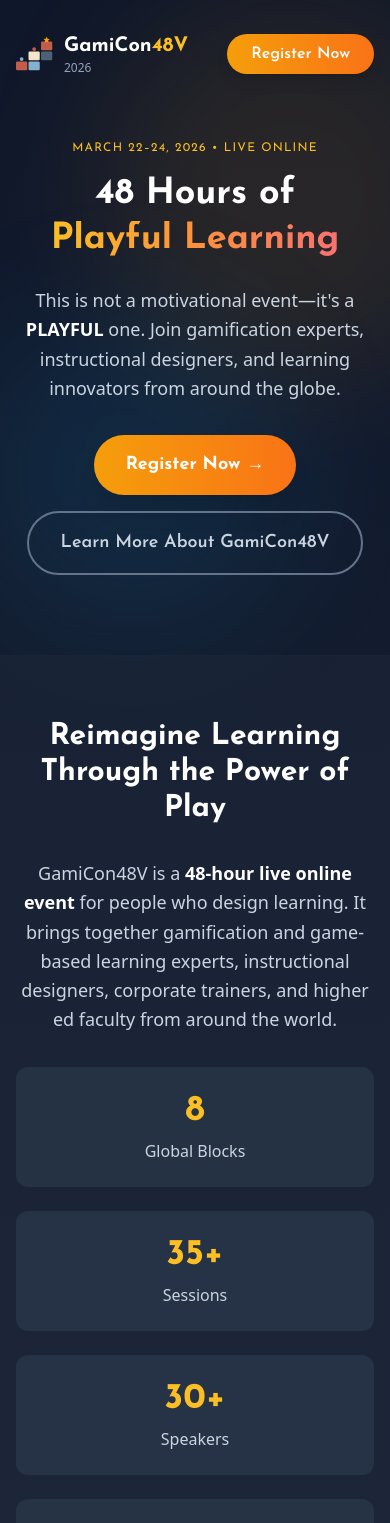
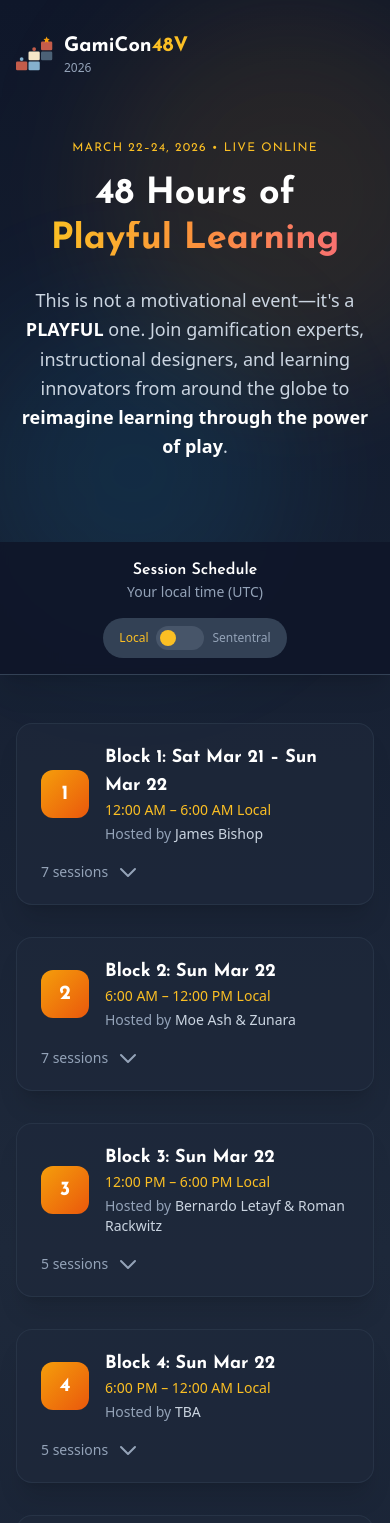
Before and after one commit to carriannlane-hub/gamicon48v-landing, a React (Vite) app: page / in a window 390 px wide. Shown: the top 1523 px of the page. Built offline with nearby package versions, Linux system fonts and the light colour scheme.

Commit message:
Refactor GamiCon component and add event timing
Refactor GamiCon48VLanding to GamiCon48VSchedule, add event timing logic, and update session handling.

```diff
--- a/src/App.jsx
+++ b/src/App.jsx
@@ -1,4 +1,4 @@
-import React, { useState, useEffect } from 'react';
+import React, { useState, useEffect, useMemo } from 'react';
 
 // Schedule data organized by block
 const scheduleData = [
@@ -80,7 +80,7 @@ const scheduleData = [
     host: "TBA",
     regions: "Western North America • Mexico • Central America",
     sessions: [
-      { time: "18:00", speaker: "Artrell Williams & Jazmin Webster", title: "Intro Block", type: "intro", country: "USA" },
+      { time: "18:00", speaker: "TBA", title: "Intro Block", type: "intro", country: "" },
       { time: "18:30", speaker: "Rebecca Arnett", title: "Hidden Gems: Free & Cheap Tools to Level Up Your Training", type: "playshop", country: "USA",
         description: "Stop paying for expensive platforms. Discover free game engines, design tools, and collaborative platforms that make gamification accessible to everyone." },
       { time: "20:00", speaker: "Steve Abrams", title: "Making the Story Move Us: Connecting Story Archetypes to Game Mechanics", type: "playshop", country: "USA" },
@@ -174,6 +174,27 @@ const scheduleData = [
   }
 ];
 
+// Event start and end times in UTC
+const EVENT_START = new Date("2026-03-22T00:00:00Z");
+const EVENT_END = new Date("2026-03-24T00:00:00Z");
+
+// Get session start time as Date object
+function getSessionStartTime(session, block) {
+  const [hours, minutes] = session.time.split(':').map(Number);
+  const date = new Date(block.gmtStart);
+  date.setUTCHours(hours, minutes, 0, 0);
+  return date;
+}
+
+// Get session end time (start of next session, or block end)
+function getSessionEndTime(session, sessionIndex, block) {
+  const sessions = block.sessions;
+  if (sessionIndex < sessions.length - 1) {
+    return getSessionStartTime(sessions[sessionIndex + 1], block);
+  }
+  return new Date(block.gmtEnd);
+}
+
 // Convert GMT time to user's local time
 function convertToLocal(gmtTimeStr, gmtDate) {
   const [hours, minutes] = gmtTimeStr.split(':').map(Number);
@@ -190,6 +211,14 @@ function convertToCentral(gmtTimeStr, gmtDate) {
   return date.toLocaleTimeString('en-US', { hour: 'numeric', minute: '2-digit', hour12: true, timeZone: 'America/Chicago' });
 }
 
+// Format time for display
+function formatTimeForDisplay(date, showSententralTime) {
+  if (showSententralTime) {
+    return date.toLocaleTimeString('en-US', { hour: 'numeric', minute: '2-digit', hour12: true, timeZone: 'America/Chicago' });
+  }
+  return date.toLocaleTimeString('en-US', { hour: 'numeric', minute: '2-digit', hour12: true });
+}
+
 // Get type badge styling
 function getTypeBadge(type) {
   const styles = {
@@ -204,21 +233,187 @@ function getTypeBadge(type) {
   return styles[type] || styles.talk;
 }
 
-export default function GamiCon48VLanding() {
+export default function GamiCon48VSchedule() {
   const [showSententralTime, setShowSententralTime] = useState(false);
   const [userTimezone, setUserTimezone] = useState('');
   const [expandedBlock, setExpandedBlock] = useState(null);
+  const [currentTime, setCurrentTime] = useState(new Date());
 
+  // Initialize timezone and set up auto-refresh
   useEffect(() => {
     const tz = Intl.DateTimeFormat().resolvedOptions().timeZone;
     setUserTimezone(tz.replace(/_/g, ' '));
+
+    // Auto-refresh every minute
+    const interval = setInterval(() => {
+      setCurrentTime(new Date());
+    }, 60000);
+
+    return () => clearInterval(interval);
   }, []);
+
+  // Calculate event status and current/next sessions
+  const eventStatus = useMemo(() => {
+    const now = currentTime;
+
+    // Before event starts
+    if (now < EVENT_START) {
+      return { status: 'before', message: 'Event starts soon!' };
+    }
+
+    // After event ends
+    if (now >= EVENT_END) {
+      return { status: 'after', message: 'Thanks for attending GamiCon48V 2026!' };
+    }
+
+    // During event - find current and next sessions
+    let currentSession = null;
+    let currentBlock = null;
+    let currentSessionIndex = null;
+    let nextSession = null;
+    let nextBlock = null;
+
+    // Flatten all sessions with their block info
+    const allSessions = [];
+    scheduleData.forEach(block => {
+      block.sessions.forEach((session, idx) => {
+        allSessions.push({
+          session,
+          block,
+          sessionIndex: idx,
+          startTime: getSessionStartTime(session, block),
+          endTime: getSessionEndTime(session, idx, block)
+        });
+      });
+    });
+
+    // Sort by start time
+    allSessions.sort((a, b) => a.startTime - b.startTime);
+
+    // Find current and next sessions
+    for (let i = 0; i < allSessions.length; i++) {
+      const item = allSessions[i];
+
+      if (now >= item.startTime && now < item.endTime) {
+        currentSession = item.session;
+        currentBlock = item.block;
+        currentSessionIndex = item.sessionIndex;
+
+        // Next session is the one after current
+        if (i + 1 < allSessions.length) {
+          nextSession = allSessions[i + 1].session;
+          nextBlock = allSessions[i + 1].block;
+        }
+        break;
+      } else if (now < item.startTime) {
+        // We're in a gap between sessions
+        nextSession = item.session;
+        nextBlock = item.block;
+        break;
+      }
+    }
+
+    return {
+      status: 'during',
+      currentSession,
+      currentBlock,
+      currentSessionIndex,
+      nextSession,
+      nextBlock,
+      allSessions
+    };
+  }, [currentTime]);
+
+  // Filter blocks to only show those with remaining sessions
+  const filteredScheduleData = useMemo(() => {
+    if (eventStatus.status !== 'during') return scheduleData;
+
+    const now = currentTime;
+
+    return scheduleData.map(block => {
+      const filteredSessions = block.sessions.filter((session, idx) => {
+        const endTime = getSessionEndTime(session, idx, block);
+        return now < endTime; // Keep sessions that haven't ended
+      });
+
+      return {
+        ...block,
+        sessions: filteredSessions
+      };
+    }).filter(block => block.sessions.length > 0); // Only keep blocks with remaining sessions
+  }, [currentTime, eventStatus.status]);
 
   const getDisplayTime = (gmtTime, block) => {
     if (showSententralTime) {
       return convertToCentral(gmtTime, block.gmtStart);
     }
     return convertToLocal(gmtTime, block.gmtStart);
+  };
+
+  // Render a session card (reusable for Happening Now, Up Next, and schedule)
+  const renderSessionCard = (session, block, isHighlighted = false, highlightLabel = '') => {
+    const badge = getTypeBadge(session.type);
+
+    return (
+      <div
+        className={`rounded-2xl overflow-hidden border shadow-xl ${
+          isHighlighted
+            ? 'bg-gradient-to-br from-amber-900/50 to-orange-900/30 border-amber-500/50'
+            : 'bg-slate-800/70 border-slate-700/50'
+        }`}
+      >
+        {highlightLabel && (
+          <div className={`px-6 py-3 ${
+            highlightLabel === 'Happening Now'
+              ? 'bg-gradient-to-r from-emerald-600 to-teal-600'
+              : 'bg-gradient-to-r from-amber-600 to-orange-600'
+          }`}>
+            <p className="text-white font-bold text-sm uppercase tracking-wider" style={{ fontFamily: 'Josefin Sans, sans-serif' }}>
+              {highlightLabel}
+            </p>
+          </div>
+        )}
+        <div className="px-6 py-5">
+          <div className="flex flex-col md:flex-row md:items-start gap-4">
+            <div className="flex items-center gap-3 md:block md:flex-shrink-0 md:w-28">
+              <p className="text-amber-400 font-mono font-semibold text-lg">
+                {getDisplayTime(session.time, block)}
+              </p>
+              <span className={`md:hidden px-2 py-0.5 ${badge.bg} ${badge.text} text-xs font-semibold rounded-full`}>
+                {badge.label}
+              </span>
+            </div>
+            <div className="flex-grow">
+              <div className="hidden md:flex flex-wrap items-center gap-2 mb-2">
+                <span className={`px-3 py-1 ${badge.bg} ${badge.text} text-xs font-semibold rounded-full`}>
+                  {badge.label}
+                </span>
+                {session.country && (
+                  <span className="text-slate-300 text-sm">
+                    {session.country}
+                  </span>
+                )}
+                <span className="text-slate-400 text-sm">
+                  • Block {block.block}
+                </span>
+              </div>
+              <h5 className="text-xl font-semibold text-white mb-1" style={{ fontFamily: 'Josefin Sans, sans-serif' }}>
+                {session.title}
+              </h5>
+              <p className="text-sky-400 text-sm mb-2">
+                {session.speaker}
+                {session.country && <span className="md:hidden text-slate-300"> • {session.country}</span>}
+              </p>
+              {session.description && (
+                <p className="text-slate-300 text-base leading-relaxed">
+                  {session.description}
+                </p>
+              )}
+            </div>
+          </div>
+        </div>
+      </div>
+    );
   };
 
   return (
@@ -258,15 +453,16 @@ export default function GamiCon48VLanding() {
               <p className="text-slate-400 text-xs sm:text-sm">2026</p>
             </div>
           </div>
-          <a
-            href="https://www.sententiagamification.com/where-from"
-            target="_blank"
-            rel="noopener noreferrer"
-            className="px-6 py-2 bg-gradient-to-r from-amber-500 to-orange-500 text-white font-semibold rounded-full hover:from-amber-400 hover:to-orange-400 transition-all shadow-lg hover:shadow-amber-500/25 hover:scale-105 focus-visible:outline-none focus-visible:ring-2 focus-visible:ring-amber-400 focus-visible:ring-offset-2 focus-visible:ring-offset-slate-900"
-            style={{ fontFamily: 'Josefin Sans, sans-serif' }}
-          >
-            Register Now
-          </a>
+          {/* Live indicator */}
+          {eventStatus.status === 'during' && (
+            <div className="flex items-center gap-2 px-4 py-2 bg-emerald-900/50 border border-emerald-500/50 rounded-full">
+              <span className="relative flex h-3 w-3">
+                <span className="animate-ping absolute inline-flex h-full w-full rounded-full bg-emerald-400 opacity-75"></span>
+                <span className="relative inline-flex rounded-full h-3 w-3 bg-emerald-500"></span>
+              </span>
+              <span className="text-emerald-300 font-semibold text-sm" style={{ fontFamily: 'Josefin Sans, sans-serif' }}>LIVE</span>
+            </div>
+          )}
         </div>
       </header>
 
@@ -284,76 +480,87 @@ export default function GamiCon48VLanding() {
           </h2>
           <p className="text-lg sm:text-xl text-slate-300 mb-8 max-w-2xl mx-auto leading-relaxed">
             This is not a motivational event—it's a <strong className="text-white">PLAYFUL</strong> one.
-            Join gamification experts, instructional designers, and learning innovators from around the globe.
+            Join gamification experts, instructional designers, and learning innovators from around the globe to <strong className="text-white">reimagine learning through the power of play</strong>.
           </p>
-
-          {/* CTA Buttons */}
-          <div className="flex flex-col sm:flex-row gap-4 justify-center items-center mb-8">
-            <a
-              href="https://www.sententiagamification.com/where-from"
-              target="_blank"
-              rel="noopener noreferrer"
-              className="px-8 py-4 bg-gradient-to-r from-amber-500 to-orange-500 text-white font-bold text-lg rounded-full hover:from-amber-400 hover:to-orange-400 transition-all shadow-xl hover:shadow-amber-500/30 hover:scale-105 focus-visible:outline-none focus-visible:ring-2 focus-visible:ring-amber-400 focus-visible:ring-offset-2 focus-visible:ring-offset-slate-900"
-              style={{ fontFamily: 'Josefin Sans, sans-serif' }}
-            >
-              Register Now →
-            </a>
-            <a
-              href="https://www.sententiagamification.com/gamicon48v"
-              target="_blank"
-              rel="noopener noreferrer"
-              className="px-8 py-4 border-2 border-slate-500 text-slate-300 font-semibold text-lg rounded-full hover:border-amber-400 hover:text-amber-400 transition-all focus-visible:outline-none focus-visible:ring-2 focus-visible:ring-amber-400 focus-visible:ring-offset-2 focus-visible:ring-offset-slate-900"
-              style={{ fontFamily: 'Josefin Sans, sans-serif' }}
-            >
-              Learn More About GamiCon48V
-            </a>
-          </div>
-
         </div>
       </section>
 
-      {/* Event Overview */}
-      <section className="relative z-10 px-4 py-16 bg-slate-800/50">
-        <div className="max-w-4xl mx-auto text-center">
-          <h3 className="text-3xl font-bold text-white mb-8" style={{ fontFamily: 'Josefin Sans, sans-serif' }}>
-            Reimagine Learning Through the Power of Play
+      {/* Event Status Messages */}
+      {eventStatus.status === 'after' && (
+        <section className="relative z-10 px-4 py-12">
+          <div className="max-w-4xl mx-auto">
+            <div className="bg-slate-800/40 border border-emerald-500/20 rounded-2xl p-8 text-center shadow-[0_0_30px_-5px_rgba(16,185,129,0.2)]">
+              <h3 className="text-2xl sm:text-3xl font-bold text-white mb-4" style={{ fontFamily: 'Josefin Sans, sans-serif' }}>
+                🎉 Thanks for Attending!
               </h3>
-          <p className="text-lg text-slate-300 leading-relaxed mb-8">
-            GamiCon48V is a <strong className="text-white">48-hour live online event</strong> for people who design learning.
-            It brings together gamification and game-based learning experts, instructional designers, corporate trainers,
-            and higher ed faculty from around the world.
+              <p className="text-lg text-slate-300 mb-4">
+                GamiCon48V 2026 has concluded. We hope you had an amazing 48 hours of playful learning!
               </p>
-          <div className="grid md:grid-cols-4 gap-6 text-center">
-            <div className="bg-slate-700/50 rounded-xl p-6">
-              <div className="text-4xl font-bold text-amber-400 mb-2" style={{ fontFamily: 'Josefin Sans, sans-serif' }}>8</div>
-              <p className="text-slate-300">Global Blocks</p>
-            </div>
-            <div className="bg-slate-700/50 rounded-xl p-6">
-              <div className="text-4xl font-bold text-amber-400 mb-2" style={{ fontFamily: 'Josefin Sans, sans-serif' }}>35+</div>
-              <p className="text-slate-300">Sessions</p>
-            </div>
-            <div className="bg-slate-700/50 rounded-xl p-6">
-              <div className="text-4xl font-bold text-amber-400 mb-2" style={{ fontFamily: 'Josefin Sans, sans-serif' }}>30+</div>
-              <p className="text-slate-300">Speakers</p>
-            </div>
-            <div className="bg-slate-700/50 rounded-xl p-6">
-              <div className="text-4xl font-bold text-amber-400 mb-2" style={{ fontFamily: 'Josefin Sans, sans-serif' }}>12</div>
-              <p className="text-slate-300">Playshops</p>
+              <p className="text-slate-400">
+                Stay tuned for recordings and next year's event.
+              </p>
             </div>
           </div>
-          <p className="text-slate-400 mt-8 text-lg">
-            Across eight hosted blocks, you'll learn new approaches, join the audience for Throwdown Showcase,
-            connect with global leaders, and experience how gameful design transforms learning.
+        </section>
+      )}
+
+      {/* Live Schedule Section - Only show during event */}
+      {eventStatus.status === 'during' && (
+        <>
+          {/* Prominent Schedule Heading */}
+          <section className="relative z-10 px-4 py-8">
+            <div className="max-w-6xl mx-auto text-center">
+              <h3 className="text-3xl sm:text-4xl font-bold text-white mb-2" style={{ fontFamily: 'Josefin Sans, sans-serif' }}>
+                📅 Live Schedule
+              </h3>
+              <p className="text-slate-400 text-sm">
+                Auto-updates every minute • Last updated: {currentTime.toLocaleTimeString()}
               </p>
             </div>
           </section>
+
+          {/* Happening Now */}
+          {eventStatus.currentSession && (
+            <section className="relative z-10 px-4 pb-6">
+              <div className="max-w-6xl mx-auto">
+                {renderSessionCard(eventStatus.currentSession, eventStatus.currentBlock, true, 'Happening Now')}
+              </div>
+            </section>
+          )}
+
+          {/* Gap between sessions message */}
+          {!eventStatus.currentSession && eventStatus.nextSession && (
+            <section className="relative z-10 px-4 pb-6">
+              <div className="max-w-6xl mx-auto">
+                <div className="bg-slate-800/70 border border-slate-700/50 rounded-2xl p-6 text-center">
+                  <p className="text-slate-300 text-lg">
+                    Next session begins at{' '}
+                    <strong className="text-amber-400">
+                      {getDisplayTime(eventStatus.nextSession.time, eventStatus.nextBlock)}
+                    </strong>
+                  </p>
+                </div>
+              </div>
+            </section>
+          )}
+
+          {/* Up Next */}
+          {eventStatus.nextSession && (
+            <section className="relative z-10 px-4 pb-8">
+              <div className="max-w-6xl mx-auto">
+                {renderSessionCard(eventStatus.nextSession, eventStatus.nextBlock, true, 'Up Next')}
+              </div>
+            </section>
+          )}
+        </>
+      )}
 
       {/* Time Zone Toggle */}
       <section className="relative z-10 px-4 py-4 sm:py-8 sm:sticky top-0 bg-slate-900/95 backdrop-blur-sm border-b border-slate-700 shadow-xl">
         <div className="max-w-6xl mx-auto flex flex-col sm:flex-row justify-between items-center gap-4">
           <div className="text-center sm:text-left">
             <h4 className="text-white font-semibold" style={{ fontFamily: 'Josefin Sans, sans-serif' }}>
-              Session Schedule
+              {eventStatus.status === 'during' ? 'Remaining Sessions' : 'Session Schedule'}
             </h4>
             <p className="text-slate-400 text-sm">
               {showSententralTime ? 'Sententral Time (Central US)' : `Your local time (${userTimezone})`}
@@ -385,7 +592,7 @@ export default function GamiCon48VLanding() {
       {/* Schedule Blocks */}
       <section className="relative z-10 px-4 py-12">
         <div className="max-w-6xl mx-auto space-y-8">
-          {scheduleData.map((block) => (
+          {(eventStatus.status === 'during' ? filteredScheduleData : scheduleData).map((block) => (
             <div
               key={block.block}
               className="bg-slate-800/70 rounded-2xl overflow-hidden border border-slate-700/50 shadow-xl"
@@ -422,14 +629,18 @@ export default function GamiCon48VLanding() {
                     <p className="text-slate-300 text-sm">Hosted by <span className="text-white font-medium">{block.host}</span></p>
                     <p className="text-slate-400 text-sm">{block.regions}</p>
                   </div>
+                  <div className="flex items-center gap-2">
+                    <span className="text-slate-400 text-sm">{block.sessions.length} sessions</span>
                     <svg
                       className={`w-6 h-6 text-slate-400 transition-transform ${expandedBlock === block.block ? 'rotate-180' : ''}`}
                       fill="none"
                       stroke="currentColor"
                       viewBox="0 0 24 24"
+                      aria-hidden="true"
                     >
                       <path strokeLinecap="round" strokeLinejoin="round" strokeWidth={2} d="M19 9l-7 7-7-7" />
                     </svg>
+                  </div>
                 </div>
               </button>
 
@@ -438,10 +649,16 @@ export default function GamiCon48VLanding() {
                 <div className="border-t border-slate-700/50">
                   {block.sessions.map((session, idx) => {
                     const badge = getTypeBadge(session.type);
+                    const isCurrentSession = eventStatus.status === 'during' &&
+                      eventStatus.currentSession === session &&
+                      eventStatus.currentBlock.block === block.block;
+
                     return (
                       <div
                         key={idx}
-                        className={`px-4 sm:px-6 py-4 sm:py-5 ${idx !== block.sessions.length - 1 ? 'border-b border-slate-700/30' : ''} hover:bg-slate-700/20 transition-colors`}
+                        className={`px-4 sm:px-6 py-4 sm:py-5 ${idx !== block.sessions.length - 1 ? 'border-b border-slate-700/30' : ''} ${
+                          isCurrentSession ? 'bg-emerald-900/20 border-l-4 border-l-emerald-500' : 'hover:bg-slate-700/20'
+                        } transition-colors`}
                       >
                         <div className="flex flex-col md:flex-row md:items-start gap-2 sm:gap-4">
                           <div className="flex items-center gap-3 md:block md:flex-shrink-0 md:w-24">
@@ -451,12 +668,22 @@ export default function GamiCon48VLanding() {
                             <span className={`md:hidden px-2 py-0.5 ${badge.bg} ${badge.text} text-xs font-semibold rounded-full`}>
                               {badge.label}
                             </span>
+                            {isCurrentSession && (
+                              <span className="md:hidden px-2 py-0.5 bg-emerald-500 text-white text-xs font-semibold rounded-full">
+                                NOW
+                              </span>
+                            )}
                           </div>
                           <div className="flex-grow">
                             <div className="hidden md:flex flex-wrap items-center gap-2 mb-2">
                               <span className={`px-3 py-1 ${badge.bg} ${badge.text} text-xs font-semibold rounded-full`}>
                                 {badge.label}
                               </span>
+                              {isCurrentSession && (
+                                <span className="px-3 py-1 bg-emerald-500 text-white text-xs font-semibold rounded-full animate-pulse">
+                                  LIVE NOW
+                                </span>
+                              )}
                               {session.country && (
                                 <span className="text-slate-300 text-sm">
                                   {session.country}
@@ -487,39 +714,6 @@ export default function GamiCon48VLanding() {
         </div>
       </section>
 
-      {/* Final CTA */}
-      <section className="relative z-10 px-4 py-20 text-center bg-gradient-to-t from-slate-900 to-transparent">
-        <div className="max-w-3xl mx-auto">
-          <h3 className="text-4xl font-bold text-white mb-6" style={{ fontFamily: 'Josefin Sans, sans-serif' }}>
-            Ready to Play?
-          </h3>
-          <p className="text-xl text-slate-300 mb-8">
-            Join learning designers from around the world for 48 hours of hands-on, playful exploration.
-          </p>
-
-          <div className="flex flex-col sm:flex-row gap-4 justify-center">
-            <a
-              href="https://www.sententiagamification.com/where-from"
-              target="_blank"
-              rel="noopener noreferrer"
-              className="w-full sm:w-auto px-10 py-4 bg-gradient-to-r from-amber-500 to-orange-500 text-white font-bold text-lg sm:text-xl rounded-full hover:from-amber-400 hover:to-orange-400 transition-all shadow-xl hover:shadow-amber-500/30 hover:scale-105 text-center focus-visible:outline-none focus-visible:ring-2 focus-visible:ring-amber-400 focus-visible:ring-offset-2 focus-visible:ring-offset-slate-900"
-              style={{ fontFamily: 'Josefin Sans, sans-serif' }}
-            >
-              Register Now →
-            </a>
-            <a
-              href="https://www.sententiagamification.com/gamicon48v"
-              target="_blank"
-              rel="noopener noreferrer"
-              className="w-full sm:w-auto px-10 py-4 border-2 border-slate-500 text-slate-300 font-semibold text-lg sm:text-xl rounded-full hover:border-amber-400 hover:text-amber-400 transition-all text-center focus-visible:outline-none focus-visible:ring-2 focus-visible:ring-amber-400 focus-visible:ring-offset-2 focus-visible:ring-offset-slate-900"
-              style={{ fontFamily: 'Josefin Sans, sans-serif' }}
-            >
-              Learn More
-            </a>
-          </div>
-        </div>
-      </section>
-
       {/* Footer */}
       <footer className="relative z-10 px-4 py-8 border-t border-slate-700">
         <div className="max-w-6xl mx-auto flex flex-col md:flex-row justify-between items-center gap-4">
@@ -529,6 +723,9 @@ export default function GamiCon48VLanding() {
           <div className="flex gap-6">
             <a href="https://www.linkedin.com/company/gamicon" target="_blank" rel="noopener noreferrer" className="text-slate-400 hover:text-amber-400 transition-colors focus-visible:outline-none focus-visible:ring-2 focus-visible:ring-amber-400 focus-visible:ring-offset-2 focus-visible:ring-offset-slate-900 rounded">
               LinkedIn
+            </a>
+            <a href="https://www.facebook.com/GamiCon" target="_blank" rel="noopener noreferrer" className="text-slate-400 hover:text-amber-400 transition-colors focus-visible:outline-none focus-visible:ring-2 focus-visible:ring-amber-400 focus-visible:ring-offset-2 focus-visible:ring-offset-slate-900 rounded">
+              Facebook
             </a>
           </div>
           <div className="text-slate-400 text-sm">
```
Lines whose indentation alone changed are shown as unchanged.
